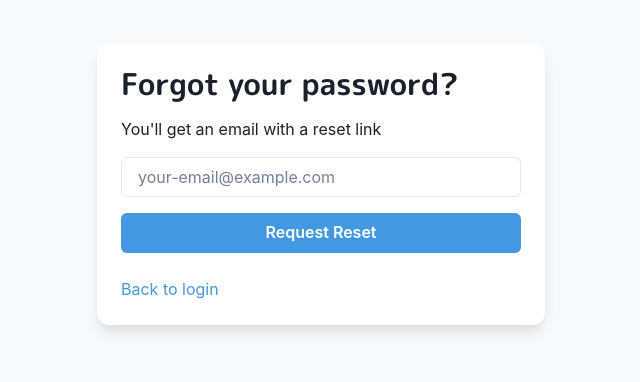
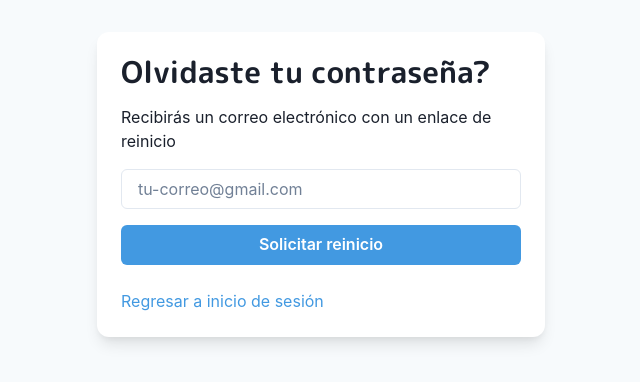
Before and after one commit to JsQkzoo18/sub_safe, a Next.js app: page /forgot-password in a window 1280 px wide. Shown: the part 216-598 px from the top of the page, without its empty margins (319-959 px from the left). Built offline with nearby package versions, Linux system fonts and the light colour scheme.

Commit message:
Fixed Forgot Passwd component

```diff
--- a/components/Auth/ForgotPsw/ForgotPsw.js
+++ b/components/Auth/ForgotPsw/ForgotPsw.js
@@ -32,17 +32,17 @@ export default function ForgotPsw() {
           my={12}
         >
           <Heading lineHeight={1.1} fontSize={{ base: "2xl", md: "3xl" }}>
-            Forgot your password?
+            Olvidaste tu contraseña?
           </Heading>
           <Text
             fontSize={{ base: "sm", sm: "md" }}
             color={useColorModeValue("gray.800", "gray.400")}
           >
-            You&apos;ll get an email with a reset link
+            Recibirás un correo electrónico con un enlace de reinicio
           </Text>
           <FormControl id="email">
             <Input
-              placeholder="your-email@example.com"
+              placeholder="tu-correo@gmail.com"
               _placeholder={{ color: "gray.500" }}
               type="email"
             />
@@ -55,10 +55,10 @@ export default function ForgotPsw() {
                 bg: "blue.500",
               }}
             >
-              Request Reset
+              Solicitar reinicio
             </Button>
             <NextLink href="/login" passHref>
-              <Link color={"blue.400"}>Back to login</Link>
+              <Link color={"blue.400"}>Regresar a inicio de sesión</Link>
             </NextLink>
           </Stack>
         </Stack>
```
